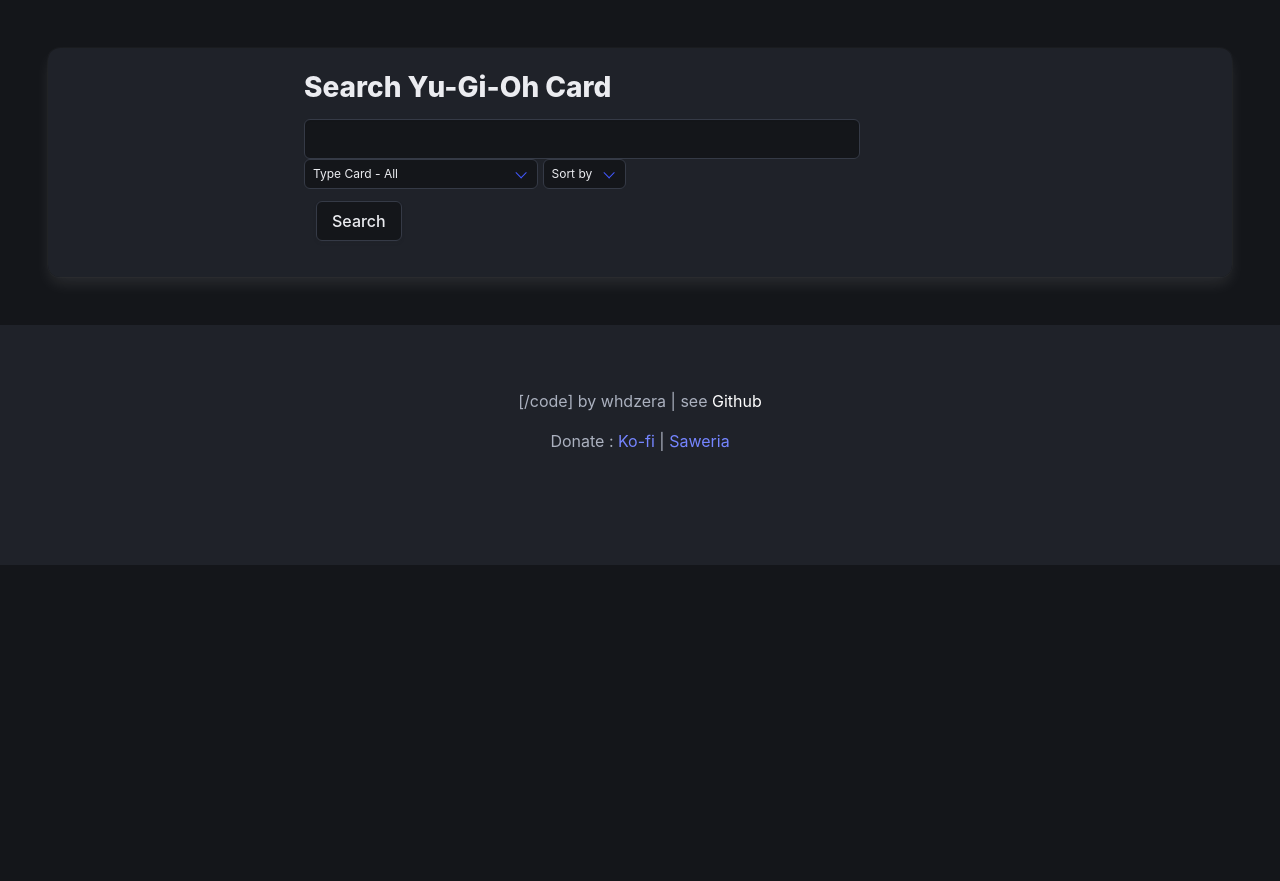
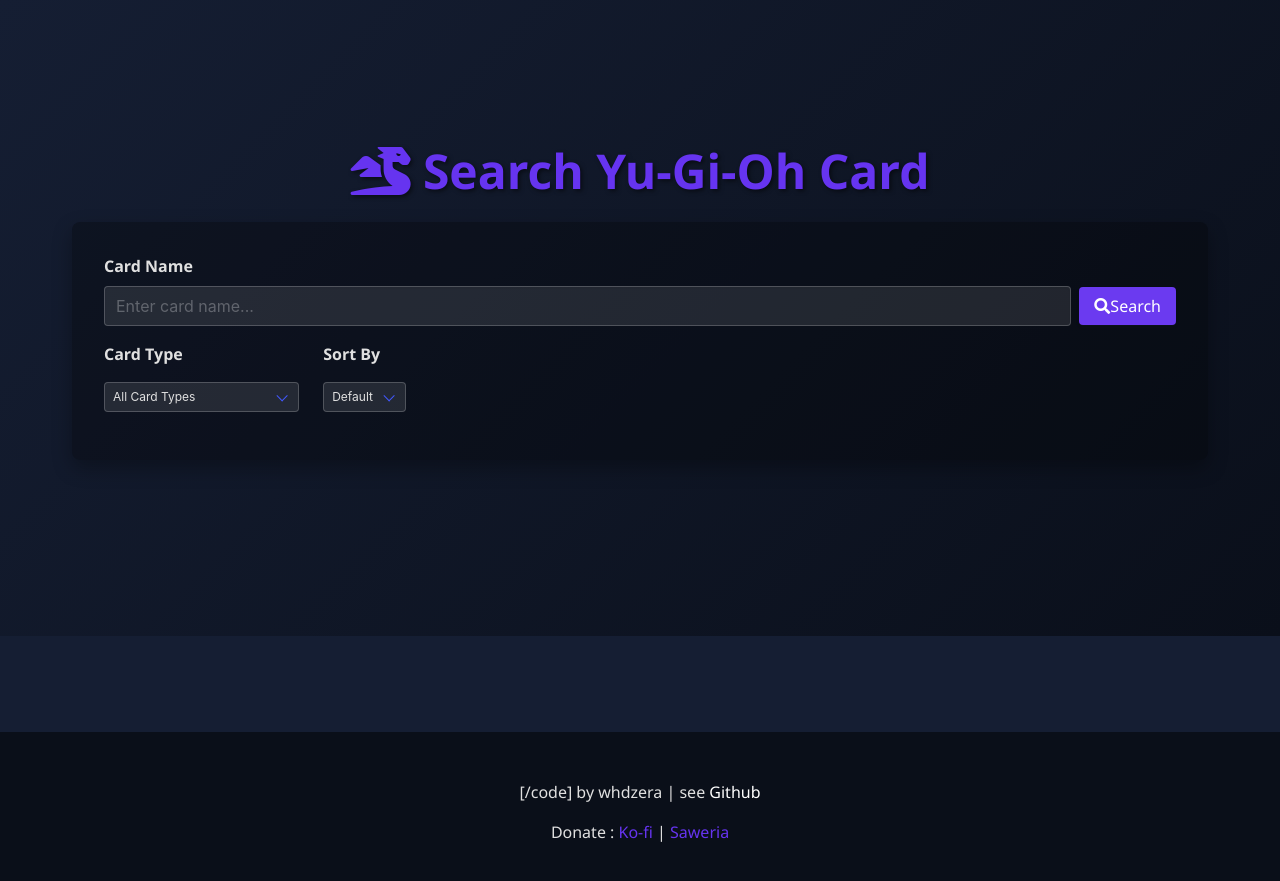
Before and after one commit to rokhimin/jekyll-search-yugioh-card, a Jekyll site: the page built from index.markdown, in a window 1280 px wide. Shown: the top 881 px of the page. Built offline with Jekyll 4.4.1, drawn with Linux system fonts in a browser that asks for light colours.

Commit message:
change layout card

```diff
--- a/_config.yml
+++ b/_config.yml
@@ -1,9 +1,9 @@
 title: Search Yugioh Card | whdzera
 email: whdzera@gmail.com
-baseurl: "/jekyll-search-yugioh-card" # the subpath of your site, e.g. /blog
-url: "" # the base hostname & protocol for your site, e.g. http://example.com
+baseurl: ""
+url: ""
 twitter_username: whdzera
-github_username:  rokhimin/jekyll-search-yugioh-card
+github_username:  rokhimin/search-yugioh-card
 
 permalink: /:title.rb
-files: "/jekyll-search-yugioh-card"
+files: ""
--- a/_includes/footer.html
+++ b/_includes/footer.html
@@ -3,7 +3,7 @@
 <footer class="footer has-background-black-ter">
   <div class="content has-text-centered">
     </p>
-    <p>[/code] by whdzera | see <a href="https://github.com/rokhimin/jekyll-search-yugioh-card"><font color="#fff">Github</font></a>
+    <p>[/code] by whdzera | see <a href="https://github.com/rokhimin/search-yugioh-card"><font color="#fff">Github</font></a>
     <p>Donate : <a href="https://ko-fi.com/whdzera">Ko-fi</a> | <a href="https://saweria.co/whdzera">Saweria</a></p>
     </p>
   </div>
--- a/_includes/head.html
+++ b/_includes/head.html
@@ -6,10 +6,7 @@
   <meta name="description" content="{% if page.excerpt %}{{ page.excerpt | strip_html | strip_newlines | truncate: 160 }}{% else %}{{ site.description }}{% endif %}">
   <script src="https://ajax.googleapis.com/ajax/libs/jquery/3.7.1/jquery.min.js"></script>
   <link rel="stylesheet" href="https://cdnjs.cloudflare.com/ajax/libs/bulma/1.0.2/css/bulma.css"/>
+  <link rel="stylesheet" href="https://cdnjs.cloudflare.com/ajax/libs/font-awesome/5.15.4/css/all.min.css"/>
   <link rel="stylesheet" href="{{ site.files }}/assets/main.css"/>
   <link rel="canonical" href="{{ page.url | replace:'index.html','' | prepend: site.baseurl | prepend: site.url }}">
-  <link rel="alternate" type="application/rss+xml" title="{{ site.title }}" href="{{ "/feed.xml" | prepend: site.baseurl | prepend: site.url }}">
-
-  <style>
-  </style>
 </head>
--- a/_layouts/yugioh.html
+++ b/_layouts/yugioh.html
@@ -2,23 +2,32 @@
 layout: default
 ---
 
-<div class="hero">
+<section class="hero is-medium">
   <div class="hero-body">
+    <div class="container">
+      <h1 class="title is-1">
+        <i class="fas fa-dragon"></i> Search Yu-Gi-Oh Card
+      </h1>
+
+      <div class="search-container">
+        <form id="card-form">
+          <div class="form-group">
+            <label class="label" style="color: var(--text-color);">Card Name</label>
+            <div class="input-group">
+              <input class="input" type="search" id="card-name" name="card-name" placeholder="Enter card name..." />
+              <button id="btn-load" class="button" type="submit">
+                <i class="fas fa-search"></i> Search
+              </button>
+            </div>
+          </div>
+
           <div class="columns">
-          <div class="column">
-              <div class="card">
-                  <div class="card-content has-background-black-ter">
-                    <div class="content">
-                          <div class="columns">
-                              <div class="column is-one-fifth"></div>
-                              <div class="column is-half">
-
-                          <h2 cleass="is-centered">Search Yu-Gi-Oh Card</h2>
-                                  <form id="card-form">
-                                      <input class="input" type="search" id="card-name" name="card-name" />
-                                      <div class="select is-small is-narrow">
+            <div class="column is-one-fifth">
+              <div class="form-group">
+                <label class="label" style="color: var(--text-color);">Card Type</label>
+                <div class="select is-small">
                   <select id="monster-type">
-                                          <option value="">Type Card - All</option>
+                    <option value="">All Card Types</option>
                     <option value="type=Effect Monster&">Effect Monster</option>
                     <option value="type=Spell Card&">Spell Card</option>
                     <option value="type=Trap Card&">Trap Card</option>
@@ -48,9 +57,15 @@
                     <option value="type=XYZ Pendulum Effect Monster&">XYZ Pendulum Effect Monster</option>
                   </select>
                 </div>
-                                        <div class="select is-small is-narrow">
+              </div>
+            </div>
+
+            <div class="column is-12">
+              <div class="form-group">
+                <label class="label" style="color: var(--text-color);">Sort By</label>
+                <div class="select is-small">
                   <select id="sort-type">
-                                              <option value="">Sort by</option>
+                    <option value="">Default</option>
                     <option value="sort=new&">Newest</option>
                     <option value="sort=name&">Name</option>
                     <option value="sort=atk&">ATK</option>
@@ -58,26 +73,21 @@
                     <option value="sort=level&">Level</option>
                   </select>
                 </div>
-
-                              <div class="column is-one-fifth">
-                                  <input id="btn-load" class="button" type="submit" value="Search" />
-
-                                  </form></div>
-
-
               </div>
 
           </div>
+        </form>
       </div>
     </div>
   </div>
+</section>
+
+<div id="loading"><img src="{{ site.files }}/assets/loading.gif" alt="Loading..." /></div>
+
+<section class="section">
+  <div class="container">
+    <div id="card-info"></div>
   </div>
-        </div>
-  </div>
-</div>
+</section>
 
-
-<div id="loading"><img src="{{ site.files }}/assets/loading.gif" /></div>
-<div id="card-info">
-</div>
 <script src="{{ site.files }}/assets/yugioh.js"></script>
--- a/assets/main.css
+++ b/assets/main.css
@@ -11,15 +11,221 @@
             background-color: #535955;
             }
 
+    :root {
+      --primary-color: #151e33;
+      --secondary-color: #6b3af0;
+      --accent-color: #6634f0;
+      --text-color: #e0e0e0;
+      --card-bg: #212121;
+    }
+
+    body {
+      background-color: var(--primary-color);
+      color: var(--text-color);
+      font-family: 'Segoe UI', Tahoma, Geneva, Verdana, sans-serif;
+    }
+
+    .hero {
+      background: linear-gradient(135deg, var(--primary-color), #0a0f1a);
+    }
+
+    .card {
+      border-radius: 8px;
+      overflow: hidden;
+      box-shadow: 0 10px 30px rgba(0, 0, 0, 0.5);
+      margin-bottom: 2rem;
+      transition: transform 0.3s ease;
+    }
+
+    .card:hover {
+      transform: translateY(-5px);
+    }
+
+    .card-content {
+      background-color: var(--card-bg) !important;
+      color: var(--text-color);
+    }
+
+    .input, .select select {
+      background-color: rgba(255, 255, 255, 0.1);
+      color: var(--text-color);
+      border: 1px solid rgba(255, 255, 255, 0.2);
+      border-radius: 4px;
+      transition: all 0.3s ease;
+    }
+
+    .input:focus, .select select:focus {
+      border-color: var(--accent-color);
+      box-shadow: 0 0 0 2px rgba(230, 173, 33, 0.25);
+    }
+
+    .button {
+      background-color: var(--secondary-color);
+      color: white;
+      border: none;
+      border-radius: 4px;
+      transition: all 0.3s ease;
+    }
+
+    .button:hover {
+      background-color: #635f5f;
+      color: white;
+    }
+
+    .search-container {
+      background: rgba(0, 0, 0, 0.3);
+      padding: 2rem;
+      border-radius: 8px;
+      box-shadow: 0 8px 20px rgba(0, 0, 0, 0.3);
+      margin-bottom: 2rem;
+    }
+
+    .title {
+      color: var(--accent-color);
+      font-weight: bold;
+      text-align: center;
+      margin-bottom: 1.5rem;
+      text-shadow: 2px 2px 4px rgba(0, 0, 0, 0.5);
+    }
+
+    .select {
+      margin-right: 8px;
+      margin-top: 8px;
+    }
+
+.select select option {
+  background-color: var(--card-bg);
+  color: var(--text-color);
+  padding: 10px;
+}
+
+.select select option:hover,
+.select select option:focus,
+.select select option:active {
+  background-color: var(--secondary-color);
+  color: white;
+}
+
+    .card-header {
+      background-color: var(--secondary-color);
+      padding: 1rem;
+    }
+
+    .card-header-title {
+      color: white;
+    }
+
+    .card-image {
+      padding: 1rem;
+      text-align: center;
+      background: rgba(0, 0, 0, 0.5);
+    }
+
+    .card-image img {
+      border: 2px solid var(--accent-color);
+      box-shadow: 0 5px 15px rgba(0, 0, 0, 0.5);
+      max-height: 300px;
+    }
+
+    .card-info-content {
+      padding: 1.5rem;
+    }
+
+    .card-name {
+      color: var(--accent-color);
+      font-size: 1.75rem;
+      margin-bottom: 0.5rem;
+    }
+
+    .card-type {
+      font-size: 1rem;
+      color: #aaa;
+      margin-bottom: 1rem;
+    }
+
+    .card-stats {
+      display: inline-block;
+      margin-right: 0.5rem;
+      margin-bottom: 0.5rem;
+      padding: 0.25rem 0.5rem;
+      background: rgba(255, 255, 255, 0.1);
+      border-radius: 4px;
+      font-size: 0.9rem;
+    }
+
+    .card-desc {
+      margin-top: 1rem;
+      line-height: 1.6;
+    }
+
+    .message.is-link {
+      background-color: rgba(50, 115, 220, 0.2);
+      border-left: 4px solid #3273dc;
+    }
+
+    .message-body {
+      color: var(--text-color);
+      border: none;
+    }
+
     #loading {
       display: none;
-          position: absolute;
-          top: 50%;
+      position: fixed;
+      top: 80%;
       left: 50%;
       transform: translate(-50%, -50%);
-          font-size: 24px;
+      z-index: 1000;
+    }
+
+    #loading img {
+      width: 150px;
+      height: 150px;
+      filter: drop-shadow(0 0 10px rgba(230, 173, 33, 0.7));
+    }
+
+    .footer {
+      padding: 2rem;
+      background-color: rgba(0, 0, 0, 0.5) !important;
+    }
+
+    .footer a {
+      color: var(--accent-color);
+      transition: color 0.3s ease;
+    }
+
+    .footer a:hover {
+      color: white;
+    }
+    /* Form layout improvements */
+    .form-group {
+      margin-bottom: 1rem;
+    }
+
+    .input-group {
+      display: flex;
+      flex-wrap: wrap;
+      align-items: center;
+    }
+
+    .input-group .input {
+      flex: 1;
+      margin-right: 8px;
+    }
+
+    .attribute-badge {
+      display: inline-block;
+      padding: 3px 8px;
+      border-radius: 4px;
+      margin-right: 5px;
       font-weight: bold;
+      text-transform: uppercase;
+      font-size: 0.8rem;
     }
-        #card-info {
-          display: none;
-        }
+
+    .attribute-DARK { background-color: #652980; }
+    .attribute-LIGHT { background-color: #e6b800; color: #111; }
+    .attribute-WATER { background-color: #1a53ad; }
+    .attribute-FIRE { background-color: #c12127; }
+    .attribute-EARTH { background-color: #8b6c42; }
+    .attribute-WIND { background-color: #7bac4b; }
+    .attribute-DIVINE { background-color: #e6ad21; color: #111; }
--- a/assets/yugioh.js
+++ b/assets/yugioh.js
@@ -9,101 +9,102 @@
     if (cardName === "") {
       $("#card-info").html(`
         <article class="message is-link">
-        <div class="message-body"> Form nil </div>
+          <div class="message-body">
+            <i class="fas fa-exclamation-circle"></i> Please enter a card name
+          </div>
         </article>
-    `);
+      `).show();
       $("#loading").hide();
       return;
     }
+
     $("#loading").show();
+    $("#card-info").hide();
+
     $.ajax({
       type: "GET",
-    url: "https://db.ygoprodeck.com/api/v7/cardinfo.php?" + typeMons + sortMons +"fname=" + cardName,
+      url: "https://db.ygoprodeck.com/api/v7/cardinfo.php?" + typeMons + sortMons + "fname=" + cardName,
       dataType: "json",
       success: function(data) {
         $("#loading").hide();
-      $("#card-info").show();
+
         var html = "";
         $.each(data.data, function(index, cardData) {
           const monsterTypes = ["Effect Monster", "Flip Effect Monster", "Fusion Monster", "Gemini Monster", "Normal Monster", "Normal Tuner Monster", "Ritual Monster", "Ritual Effect Monster", "Spirit Monster", "Synchro Monster", "Synchro Tuner Monster", "Token", "Toon Monster", "Tuner Monster", "Union Effect Monster", "XYZ Monster"];
           const pendulumMons = ["Pendulum Effect Monster", "Pendulum Effect Fusion Monster", "Pendulum Effect Ritual Monster", "Pendulum Flip Effect Monster", "Pendulum Normal Monster", "Pendulum Tuner Effect Monster", "Synchro Pendulum Effect Monster", "XYZ Pendulum Effect Monster"];
 
+          // Card data variables
+          var dataElements = [];
+
+          // Attribute badge for monster cards
+          var attributeBadge = '';
+          if (cardData.attribute) {
+            attributeBadge = `<span class="attribute-badge attribute-${cardData.attribute}">${cardData.attribute}</span>`;
+          }
+
+          // Handle different card types
           if (monsterTypes.includes(cardData.type)) {
-          var data_atr = `[${cardData.attribute}]`
-          var data_lvl = `[Level/Rank: ${cardData.level}]`
-          var data_atk = `[ATK: ${cardData.atk}]`
-          var data_def = `[DEF: ${cardData.def}]`
-          var data_sc = ""
-          var data_val = ""
-          var data_mark = ""
-        } else if (cardData.type === "Spell Card" || cardData.type === "Trap Card") {
-          var data_atr = ""
-          var data_lvl = ""
-          var data_atk = ""
-          var data_def = ""
-          var data_sc = ""
-          var data_val = ""
-          var data_mark = ""
+            if (cardData.attribute) dataElements.push(`<span class="card-stats">Attribute: ${cardData.attribute}</span>`);
+            if (cardData.level) dataElements.push(`<span class="card-stats">Level/Rank: ${cardData.level}</span>`);
+            if (cardData.atk !== undefined) dataElements.push(`<span class="card-stats">ATK: ${cardData.atk}</span>`);
+            if (cardData.def !== undefined) dataElements.push(`<span class="card-stats">DEF: ${cardData.def}</span>`);
           } else if (pendulumMons.includes(cardData.type)) {
-          var data_atr = `[${cardData.attribute}]`
-          var data_lvl = `[Level/Rank: ${cardData.level}]`
-          var data_atk = `[ATK: ${cardData.atk}]`
-          var data_def = `[DEF: ${cardData.def}]`
-          var data_sc = `[Scale: ${cardData.scale}]`
-          var data_val = ""
-          var data_mark = ""
+            if (cardData.attribute) dataElements.push(`<span class="card-stats">Attribute: ${cardData.attribute}</span>`);
+            if (cardData.level) dataElements.push(`<span class="card-stats">Level/Rank: ${cardData.level}</span>`);
+            if (cardData.scale) dataElements.push(`<span class="card-stats">Scale: ${cardData.scale}</span>`);
+            if (cardData.atk !== undefined) dataElements.push(`<span class="card-stats">ATK: ${cardData.atk}</span>`);
+            if (cardData.def !== undefined) dataElements.push(`<span class="card-stats">DEF: ${cardData.def}</span>`);
           } else if (cardData.type === "Link Monster") {
-          var data_atr = `[${cardData.attribute}]`
-          var data_lvl = ``
-          var data_atk = `[ATK: ${cardData.atk}]`
-          var data_def = ""
-          var data_sc = ""
-          var data_val = `[Link-${cardData.linkval}]`
-          var data_mark = `[${cardData.linkmarkers}]`
+            if (cardData.attribute) dataElements.push(`<span class="card-stats">Attribute: ${cardData.attribute}</span>`);
+            if (cardData.linkval) dataElements.push(`<span class="card-stats">Link-${cardData.linkval}</span>`);
+            if (cardData.atk !== undefined) dataElements.push(`<span class="card-stats">ATK: ${cardData.atk}</span>`);
+            if (cardData.linkmarkers) {
+              const markers = cardData.linkmarkers.join(', ');
+              dataElements.push(`<span class="card-stats">Link Markers: ${markers}</span>`);
             }
+          }
+
+          var dataStatsHtml = dataElements.join('');
+
           html += `
-          <div class="hero">
-            <div class="hero-body">
-              <div class="columns">
-                <div class="column">
             <div class="card">
-                    <div class="card-content has-background-black-ter">
-                      <div class="content">
-                        <div class="columns">
-                          <div class="column is-one-fifth">
-                            <img src="https://images.ygoprodeck.com/images/cards_small/${cardData.id}.jpg" />
+              <div class="columns is-gapless">
+                <div class="column is-one-quarter">
+                  <div class="card-image">
+                    <img src="https://images.ygoprodeck.com/images/cards_small/${cardData.id}.jpg" alt="${cardData.name}" />
+                  </div>
                 </div>
                 <div class="column">
-                            <h2>${cardData.name}</h2>
-                            <p>${cardData.type} | ${cardData.race}</p>
-                            ${data_atr} ${data_mark} ${data_sc} ${data_lvl} ${data_atk} ${data_def} ${data_val}
-                            <p>${cardData.desc}</p>
-                          </div>
-                          <div class="column is-one-fifth"></div>
-                        </div>
-                      </div>
-                    </div>
-                  </div>
+                  <div class="card-info-content">
+                    <h3 class="card-name">${attributeBadge} ${cardData.name}</h3>
+                    <div class="card-type">${cardData.type} | ${cardData.race}</div>
+                    <div>${dataStatsHtml}</div>
+                    <p class="card-desc">${cardData.desc}</p>
                   </div>
                 </div>
               </div>
             </div>
           `;
         });
+
         $("#card-info").html(`
           <article class="message is-link">
-          <div class="message-body"> Show : "${cardName}" </div>
+            <div class="message-body">
+              <i class="fas fa-search"></i> Results for: "${cardName}" (${data.data.length} cards found)
+            </div>
           </article>
           ${html}
-      `);
+        `).show();
       },
       error: function(xhr, status, error) {
         $("#loading").hide();
         $("#card-info").html(`
-        <article class="message is-link">
-          <div class="message-body"> Error : ${error} </div>
+          <article class="message is-danger">
+            <div class="message-body">
+              <i class="fas fa-exclamation-triangle"></i> Error: ${xhr.status === 404 ? "No cards found" : error}
+            </div>
           </article>
-      `);
+        `).show();
       }
     });
   });
```
Lines whose indentation alone changed are shown as unchanged.
